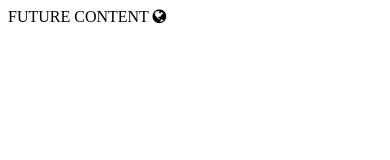
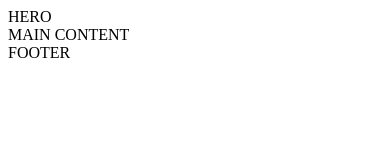
Before and after one commit to Evaldasssss/39-grupe-coming-soonV2, a website: page index.html in a window 390 px wide. Drawn offline with Linux system fonts and the light colour scheme.

Commit message:
Responsive design and main sections

```diff
--- a/index.html
+++ b/index.html
@@ -7,11 +7,11 @@
     <title>Coming soon</title>
 
     <link rel="shortcut icon" href="./favicon.ico" type="image/x-icon">
-    <link rel="apple-touch-icon" sizes="180x180" href="/apple-touch-icon.png">
-    <link rel="icon" type="image/png" sizes="32x32" href="/favicon-32x32.png">
-    <link rel="icon" type="image/png" sizes="16x16" href="/favicon-16x16.png">
-    <link rel="manifest" href="/site.webmanifest">
-    <link rel="mask-icon" href="/safari-pinned-tab.svg" color="#5bbad5">
+    <link rel="apple-touch-icon" sizes="180x180" href="./favicon/apple-touch-icon.png">
+    <link rel="icon" type="image/png" sizes="32x32" href="./favicon/favicon-32x32.png">
+    <link rel="icon" type="image/png" sizes="16x16" href="./favicon/favicon-16x16.png">
+    <link rel="manifest" href="./favicon/site.webmanifest">
+    <link rel="mask-icon" href="./favicon/safari-pinned-tab.svg" color="#5bbad5">
     <meta name="msapplication-TileColor" content="#da532c">
     <meta name="theme-color" content="#ffffff">
 
@@ -19,8 +19,23 @@
 </head>
 
 <body>
-    FUTURE CONTENT
-    <i class="fa fa-globe"></i>
+    <section class="container bg-main">
+        <div class="row">
+            HERO
+        </div>
+    </section>
+
+    <section class="container">
+        <div class="row">
+            MAIN CONTENT
+        </div>
+    </section>
+
+    <footer class="container bg-main">
+        <div class="row">
+            FOOTER
+        </div>
+    </footer>
 </body>
 
 </html>
```
